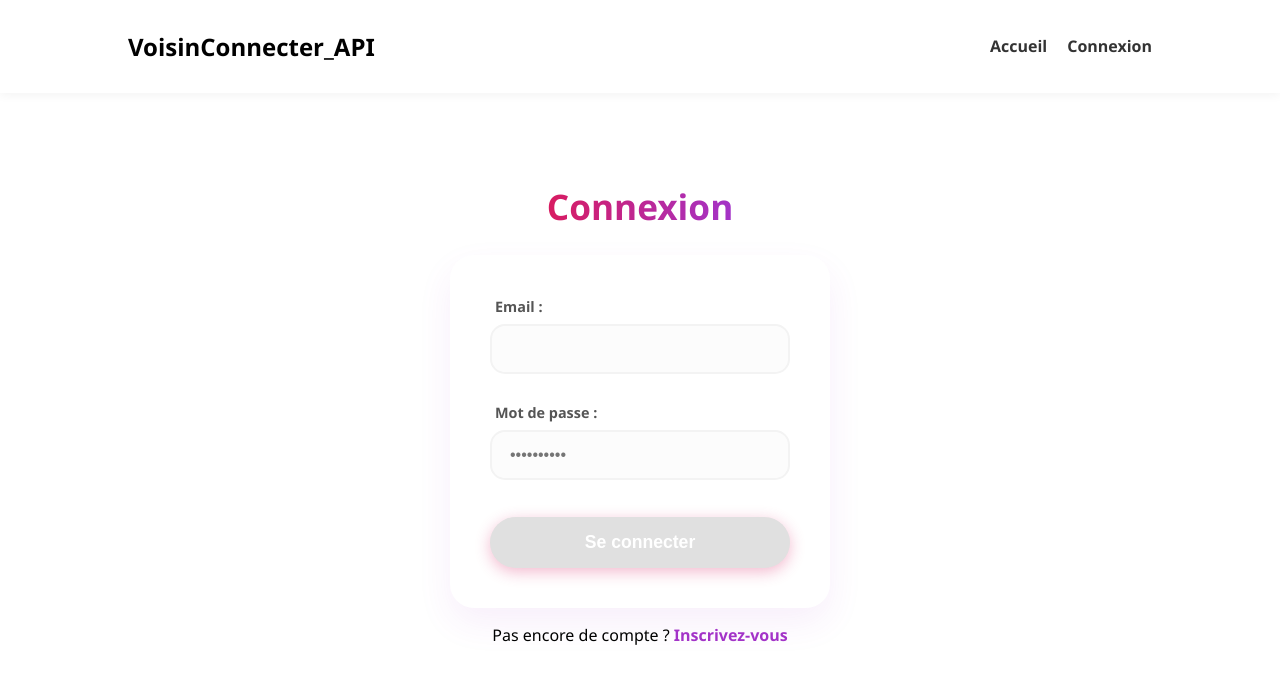
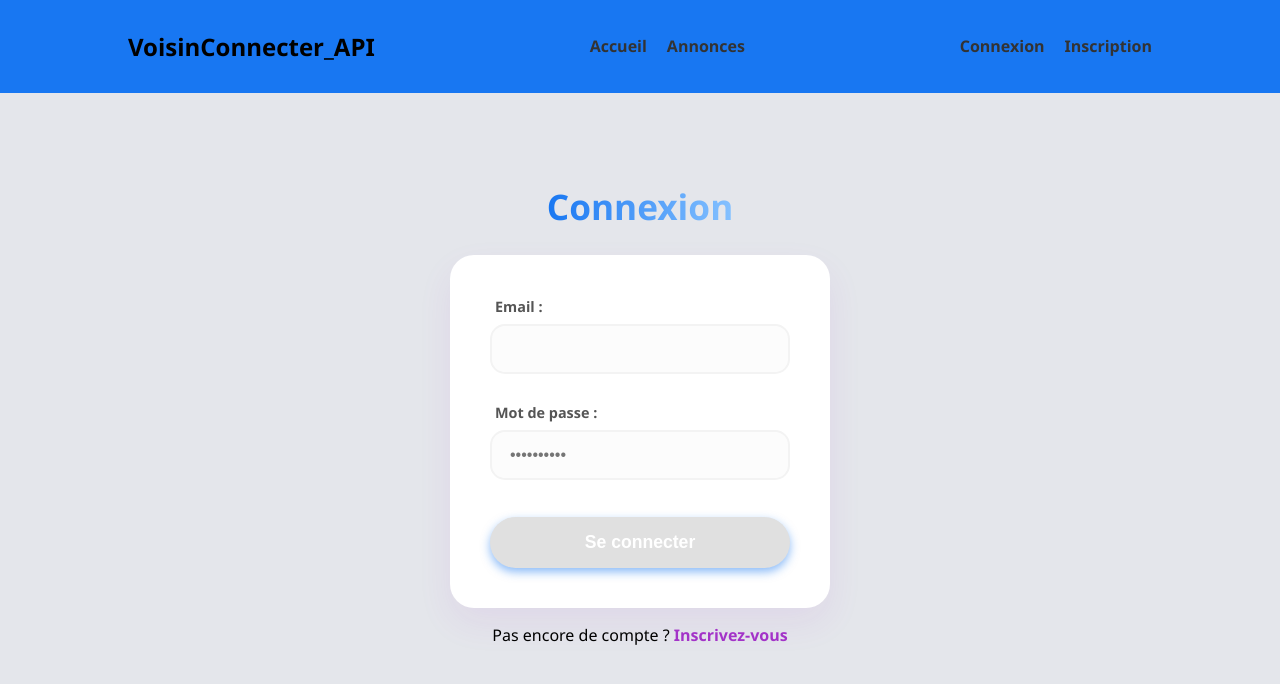
Before and after one commit to nonyx69/VoisinConnecter_FRONT, an Angular app: page /login in a window 1280 px wide. Shown: the top 684 px of the page. Built offline with nearby package versions, Linux system fonts and the light colour scheme.

Commit message:
Change CSS Login/Register

```diff
--- a/src/app/app.css
+++ b/src/app/app.css
@@ -12,7 +12,7 @@
   justify-content: space-between;
   align-items: center;
   padding: 10px 10%;
-  background-color: white;
+  background-color: #1877F2;
   box-shadow: 0 2px 10px rgba(0,0,0,0.05);
   font-family: 'Segoe UI', sans-serif;
 }
@@ -23,9 +23,16 @@
   color: #333;
 }
 
+.nav-connexion a {
+  margin-left: 20px;
+  text-decoration: none;
+  color: #333;
+}
+
 .content {
   flex: 1;
   padding: 20px;
+  background-color: #E4E6EB;
 }
 
 footer {
--- a/src/app/app.html
+++ b/src/app/app.html
@@ -6,8 +6,18 @@
 
     <div class="nav-links">
       <a routerLink="/" ><b>Accueil</b></a>
-      <a routerLink="/login" routerLinkActive="active"><b>Connexion</b></a>
+      <a routerLink="/"><b>Annonces</b></a>
     </div>
+
+    <div class="nav-connexion">
+      <!--@if(//Token good){
+       <div> PP + nom prenom </div> Remplace Connexion + Inscription.
+     }-->
+      <a routerLink="/login"><b>Connexion</b></a>
+      <a routerLink="/register"><b>Inscription</b></a>
+    </div>
+
+
   </nav>
 </header>
 
--- a/src/app/feature/auth/login/login.css
+++ b/src/app/feature/auth/login/login.css
@@ -11,7 +11,7 @@ h2 {
     font-size: 2.2rem;
     font-weight: 800;
     margin-bottom: 25px;
-    background: linear-gradient(90deg, #d81b60 0%, #a333c8 100%);
+  background: linear-gradient(90deg, #1877F2, #85C1FF);
     -webkit-background-clip: text;
     -webkit-text-fill-color: transparent;
 }
@@ -64,15 +64,15 @@ button {
     padding: 15px;
     border: none;
     border-radius: 50px;
-    background: linear-gradient(90deg, #ed4b82, #a333c8);
+    background: linear-gradient(90deg, #1877F2, #85C1FF);
     color: white;
     font-size: 1.1rem;
     font-weight: bold;
     cursor: pointer;
     transition: transform 0.2s, box-shadow 0.2s;
     margin-top: 10px;
-    box-shadow: 0 4px 15px rgba(216, 27, 96, 0.3);
-}
+    box-shadow: 0 4px 10px rgba(24, 119, 242, 0.5);
+  }
 
 button:disabled {
     background: #e0e0e0;
--- a/src/app/feature/auth/register/register.css
+++ b/src/app/feature/auth/register/register.css
@@ -11,7 +11,7 @@ h2 {
   font-size: 2.2rem;
   font-weight: 800;
   margin-bottom: 25px;
-  background: linear-gradient(90deg, #d81b60 0%, #a333c8 100%);
+  background: linear-gradient(90deg, #1877F2, #85C1FF);
   -webkit-background-clip: text;
   -webkit-text-fill-color: transparent;
 }
@@ -64,14 +64,14 @@ button {
   padding: 15px;
   border: none;
   border-radius: 50px;
-  background: linear-gradient(90deg, #ed4b82, #a333c8);
+  background: linear-gradient(90deg, #1877F2, #85C1FF);
   color: white;
   font-size: 1.1rem;
   font-weight: bold;
   cursor: pointer;
   transition: transform 0.2s, box-shadow 0.2s;
   margin-top: 10px;
-  box-shadow: 0 4px 15px rgba(216, 27, 96, 0.3);
+  box-shadow: 0 4px 10px rgba(24, 119, 242, 0.5);
 }
 
 button:disabled {
```
Also changed, not shown: src/app/feature/home/home.css (line endings or trailing spaces).
